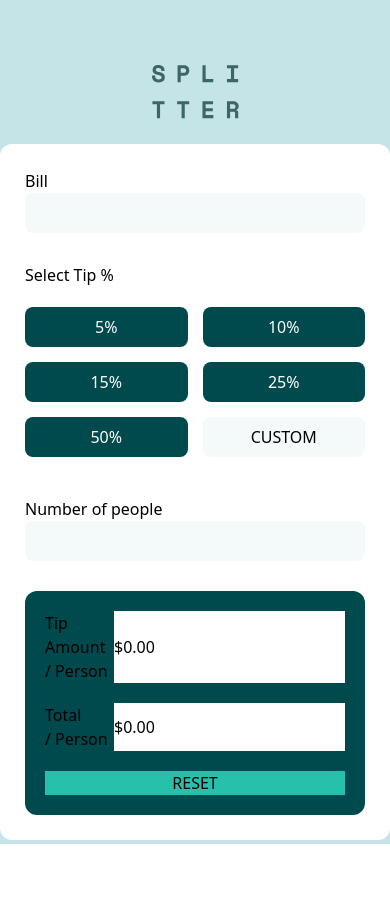
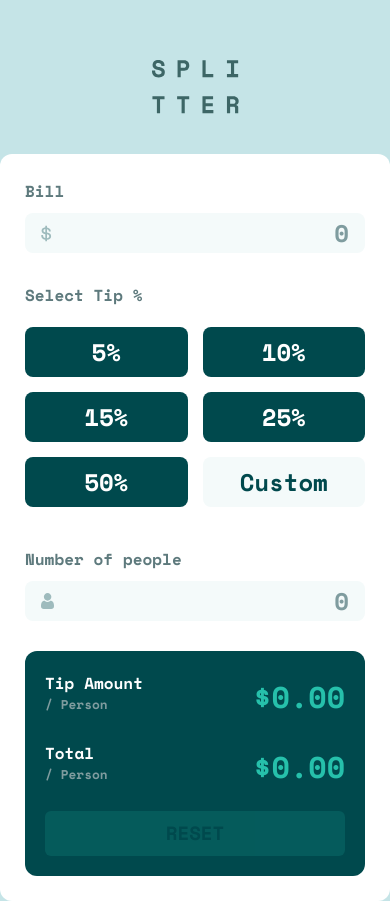
Before and after one commit to Pdave-dcn/Tip-calculator, a React (Vite) app: page / in a window 390 px wide. Before the commit the page ends 844 px from the top, so only its background shows below. Built offline with nearby package versions, Linux system fonts and the light colour scheme.

Commit message:
Completed the design and made it responsive

```diff
--- a/index.html
+++ b/index.html
@@ -4,6 +4,12 @@
     <meta charset="UTF-8" />
     <link rel="icon" type="image/svg+xml" href="/vite.svg" />
     <meta name="viewport" content="width=device-width, initial-scale=1.0" />
+    <link rel="preconnect" href="https://fonts.googleapis.com" />
+    <link rel="preconnect" href="https://fonts.gstatic.com" crossorigin />
+    <link
+      href="https://fonts.googleapis.com/css2?family=Space+Mono:ital,wght@0,400;0,700;1,400;1,700&display=swap"
+      rel="stylesheet"
+    />
     <title>Tip Calculator</title>
   </head>
   <body>
--- a/src/App.tsx
+++ b/src/App.tsx
@@ -2,10 +2,10 @@ import CalculatorWrapper from "./components/CalculatorWrapper";
 
 const App = () => {
   return (
-    <div className="bg-cust-bg min-h-screen flex flex-col justify-center items-center">
+    <div className="bg-cust-light-grayish-cyan min-h-screen flex flex-col justify-center items-center">
       <div>
         <img
-          className="mb-[25px] mt-[60px] "
+          className="mb-[40px] mt-[60px] "
           src="images/logo.svg"
           alt="Logo"
         />
--- a/src/components/BillAmount.tsx
+++ b/src/components/BillAmount.tsx
@@ -1,13 +1,26 @@
 const BillAmount = () => {
   return (
     <div className="flex flex-col mb-[30px]">
-      <label htmlFor="bill">Bill</label>
-      <input
-        className="bg-cust-input-bg rounded-lg h-[40px] outline-none"
-        type="text"
-        name="bill"
-        id="bill"
-      />
+      <label
+        htmlFor="bill"
+        className="text-cust-dark-grayish-cyan pointer-events-none mb-[10px]"
+      >
+        Bill
+      </label>
+      <div className="relative ">
+        <input
+          className="bg-cust-very-light-grayish-cyan rounded-lg h-[40px] outline-offset-0 p-4 text-2xl text-right text-cust-very-dark-grayish-cyan caret-cust-strong-cyan placeholder-cust-grayish-cyan focus:outline-cust-strong-cyan focus:placeholder-transparent w-full md:cursor-pointer md:hover:outline-cust-strong-cyan"
+          type="text"
+          name="bill"
+          id="bill"
+          placeholder="0"
+        />
+        <img
+          className="absolute top-0 translate-x-4 translate-y-3"
+          src="images/icon-dollar.svg"
+          alt="Dollar sign"
+        />
+      </div>
     </div>
   );
 };
--- a/src/components/CalculatorWrapper.tsx
+++ b/src/components/CalculatorWrapper.tsx
@@ -5,11 +5,15 @@ import PercentageList from "./PercentageList";
 
 const CalculatorWrapper = () => {
   return (
-    <div className="bg-white w-full rounded-xl p-[25px]">
-      <BillAmount />
-      <PercentageList />
-      <PeopleAmount />
-      <DisplayResult />
+    <div className="bg-white w-full rounded-xl p-[25px] font-spaceMono font-bold md:w-[600px] md:mb-[20px] lg:mb-[60px] lg:h-auto lg:w-[900px] lg:flex lg:items-stretch lg:h-full">
+      <div className="lg:p-[30px] lg:flex-1">
+        <BillAmount />
+        <PercentageList />
+        <PeopleAmount />
+      </div>
+      <div className="lg:flex-1">
+        <DisplayResult />
+      </div>
     </div>
   );
 };
--- a/src/components/DisplayResult.tsx
+++ b/src/components/DisplayResult.tsx
@@ -1,35 +1,46 @@
 const DisplayResult = () => {
   return (
-    <div className="bg-cust-button-bg p-[20px] rounded-xl flex flex-col justify-center gap-[20px]">
+    <div className="bg-cust-very-dark-grayish-cyan p-[20px] rounded-xl flex flex-col justify-center gap-[20px] lg:p-[35px] lg:pt-[65px] lg:justify-between lg:h-full">
+      <div className="flex flex-col gap-[20px] lg:gap-[40px]">
         <div className="flex justify-between">
-        <div className="">
-          <p>Tip Amount</p>
-          <p>/ Person</p>
+          <div>
+            <p className="text-white pointer-events-none lg:mb-[10px]">
+              Tip Amount
+            </p>
+            <p className="text-cust-grayish-cyan text-[0.8rem] pointer-events-none">
+              / Person
+            </p>
           </div>
           <input
             type="text"
             name="tip-per-person"
-          aria-label="Tip per person"
-          className="pointer-events-none"
+            aria-label="Tip amount per person"
+            className="pointer-events-none h-[50px] w-[150px] text-3xl text-cust-strong-cyan text-right self-end bg-cust-very-dark-grayish-cyan lg:text-5xl"
             value={"$0.00"}
             readOnly
           />
         </div>
         <div className="flex justify-between">
           <div>
-          <p>Total</p>
-          <p>/ Person</p>
+            <p className="text-white pointer-events-none lg:mb-[10px]">Total</p>
+            <p className="text-cust-grayish-cyan text-[0.8rem] pointer-events-none">
+              / Person
+            </p>
           </div>
           <input
             type="text"
             name="tip-per-person"
             aria-label="Total per person"
-          className="pointer-events-none"
+            className="pointer-events-none h-[50px] w-[150px] text-3xl text-cust-strong-cyan text-right bg-cust-very-dark-grayish-cyan lg:text-5xl"
             value={"$0.00"}
             readOnly
           />
         </div>
-      <button type="button" className="bg-cust-strong-cyan">
+      </div>
+      <button
+        type="button"
+        className="bg-cust-strong-cyan hover:bg-cust-hvr hover:opacity-100 opacity-15 h-[45px] rounded-md text-[1.2rem] text-cust-very-dark-grayish-cyan"
+      >
         RESET
       </button>
     </div>
--- a/src/components/PeopleAmount.tsx
+++ b/src/components/PeopleAmount.tsx
@@ -1,13 +1,26 @@
 const PeopleAmount = () => {
   return (
-    <div className="flex flex-col mb-[30px]">
-      <label htmlFor="people">Number of people</label>
-      <input
-        type="text"
-        name="people"
-        id="people"
-        className="bg-cust-input-bg rounded-lg h-[40px] outline-none"
-      />
+    <div className="flex flex-col mb-[30px] lg:mb-0">
+      <label
+        htmlFor="people"
+        className="text-cust-dark-grayish-cyan pointer-events-none mb-[10px]"
+      >
+        Number of people
+      </label>
+      <div className="relative">
+        <input
+          type="text"
+          name="people"
+          id="people"
+          className="bg-cust-very-light-grayish-cyan rounded-lg h-[40px] outline-none p-4 text-2xl text-right text-cust-very-dark-grayish-cyan caret-cust-strong-cyan placeholder-cust-grayish-cyan focus:outline-cust-strong-cyan focus:placeholder-transparent w-full sm:cursor-pointer"
+          placeholder="0"
+        />
+        <img
+          className="absolute top-0 translate-x-4 translate-y-3"
+          src="images/icon-person.svg"
+          alt="Person icon"
+        />
+      </div>
     </div>
   );
 };
--- a/src/components/PercentageList.tsx
+++ b/src/components/PercentageList.tsx
@@ -1,44 +1,47 @@
 const PercentageList = () => {
   return (
     <div className="mb-[40px]">
-      <h1 className="mb-[20px]">Select Tip %</h1>
-      <div className="grid grid-cols-2 grid-rows-3 gap-[15px]">
+      <p className="mb-[20px] text-cust-dark-grayish-cyan pointer-events-none">
+        Select Tip %
+      </p>
+      <div className="grid grid-cols-2 grid-rows-3 gap-[15px] lg:grid-cols-3 lg:grid-rows-2">
         <button
           type="button"
-          className="bg-cust-button-bg h-[40px] rounded-lg text-white"
+          className="bg-cust-very-dark-grayish-cyan h-[50px] rounded-lg text-white text-2xl md:hover:text-cust-very-dark-grayish-cyan md:hover:bg-cust-hvr focus:bg-cust-strong-cyan focus:text-cust-very-dark-grayish-cyan"
         >
           5%
         </button>
         <button
           type="button"
-          className="bg-cust-button-bg h-[40px] rounded-lg text-white"
+          className="bg-cust-very-dark-grayish-cyan h-[50px] rounded-lg text-white text-2xl md:hover:text-cust-very-dark-grayish-cyan md:hover:bg-cust-hvr focus:bg-cust-strong-cyan focus:text-cust-very-dark-grayish-cyan"
         >
           10%
         </button>
         <button
           type="button"
-          className="bg-cust-button-bg h-[40px] rounded-lg text-white"
+          className="bg-cust-very-dark-grayish-cyan h-[50px] rounded-lg text-white text-2xl md:hover:text-cust-very-dark-grayish-cyan md:hover:bg-cust-hvr focus:bg-cust-strong-cyan focus:text-cust-very-dark-grayish-cyan"
         >
           15%
         </button>
         <button
           type="button"
-          className="bg-cust-button-bg h-[40px] rounded-lg text-white"
+          className="bg-cust-very-dark-grayish-cyan h-[50px] rounded-lg text-white text-2xl md:hover:text-cust-very-dark-grayish-cyan md:hover:bg-cust-hvr focus:bg-cust-strong-cyan focus:text-cust-very-dark-grayish-cyan"
         >
           25%
         </button>
         <button
           type="button"
-          className="bg-cust-button-bg h-[40px] rounded-lg text-white"
+          className="bg-cust-very-dark-grayish-cyan h-[50px] rounded-lg text-white text-2xl md:hover:text-cust-very-dark-grayish-cyan md:hover:bg-cust-hvr focus:bg-cust-strong-cyan focus:text-cust-very-dark-grayish-cyan"
         >
           50%
         </button>
-        <button
-          type="button"
-          className="bg-cust-button-bg h-[40px] rounded-lg text-black bg-cust-input-bg"
-        >
-          CUSTOM
-        </button>
+        <input
+          type="text"
+          name="custom-%"
+          id="custom-%"
+          className="h-[50px] rounded-lg text-cust-dark-grayish-cyan text-2xl bg-cust-very-light-grayish-cyan text-center caret-cust-strong-cyan placeholder-cust-very-dark-grayish-cyan focus:text-right focus:placeholder-transparent focus:outline-cust-strong-cyan p-4 cursor-pointer"
+          placeholder="Custom"
+        />
       </div>
     </div>
   );
--- a/tailwind.config.js
+++ b/tailwind.config.js
@@ -4,10 +4,16 @@ export default {
   theme: {
     extend: {
       colors: {
-        "cust-bg": "hsl(185, 41%, 84%)",
-        "cust-input-bg": "hsl(189, 41%, 97%)",
-        "cust-button-bg": "hsl(183, 100%, 15%)",
         "cust-strong-cyan": "hsl(172, 67%, 45%)",
+        "cust-hvr": "hsl(172, 76.80%, 54.30%)",
+        "cust-very-dark-grayish-cyan": "hsl(183, 100%, 15%)",
+        "cust-dark-grayish-cyan": "hsl(186, 14%, 43%)",
+        "cust-grayish-cyan": "hsl(184, 14%, 56%)",
+        "cust-light-grayish-cyan": "hsl(185, 41%, 84%)",
+        "cust-very-light-grayish-cyan": "hsl(189, 41%, 97%)",
+      },
+      fontFamily: {
+        spaceMono: ["'Space Mono'", "monospace"],
       },
     },
   },
```
Lines whose indentation alone changed are shown as unchanged.
